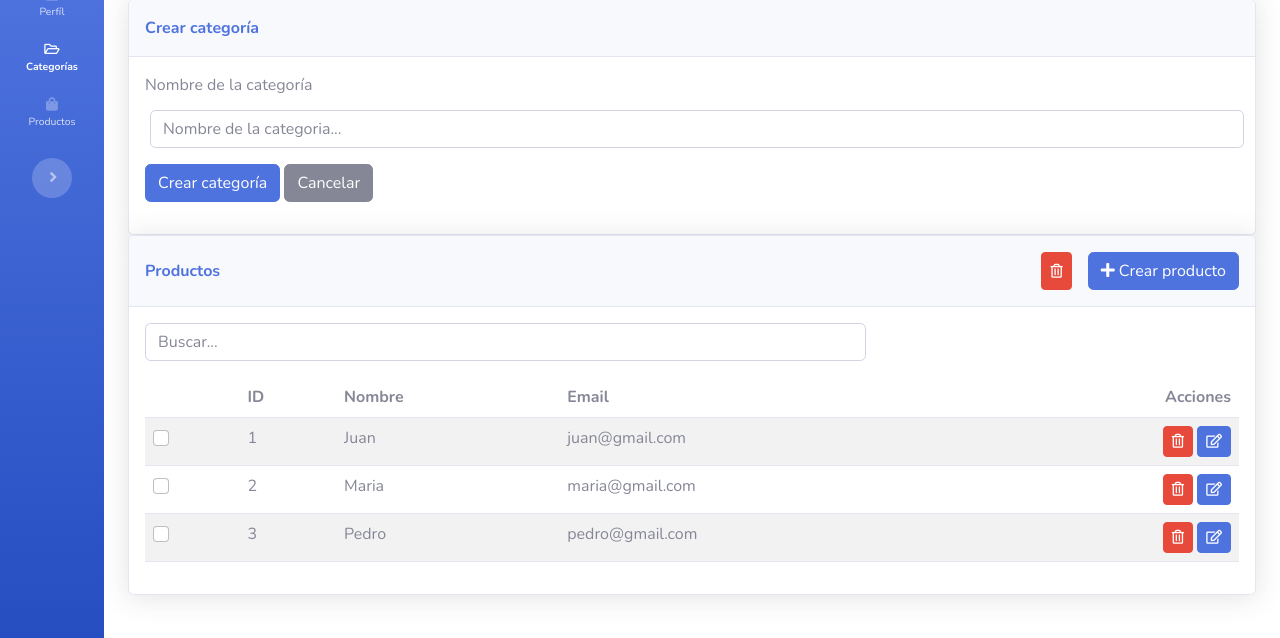
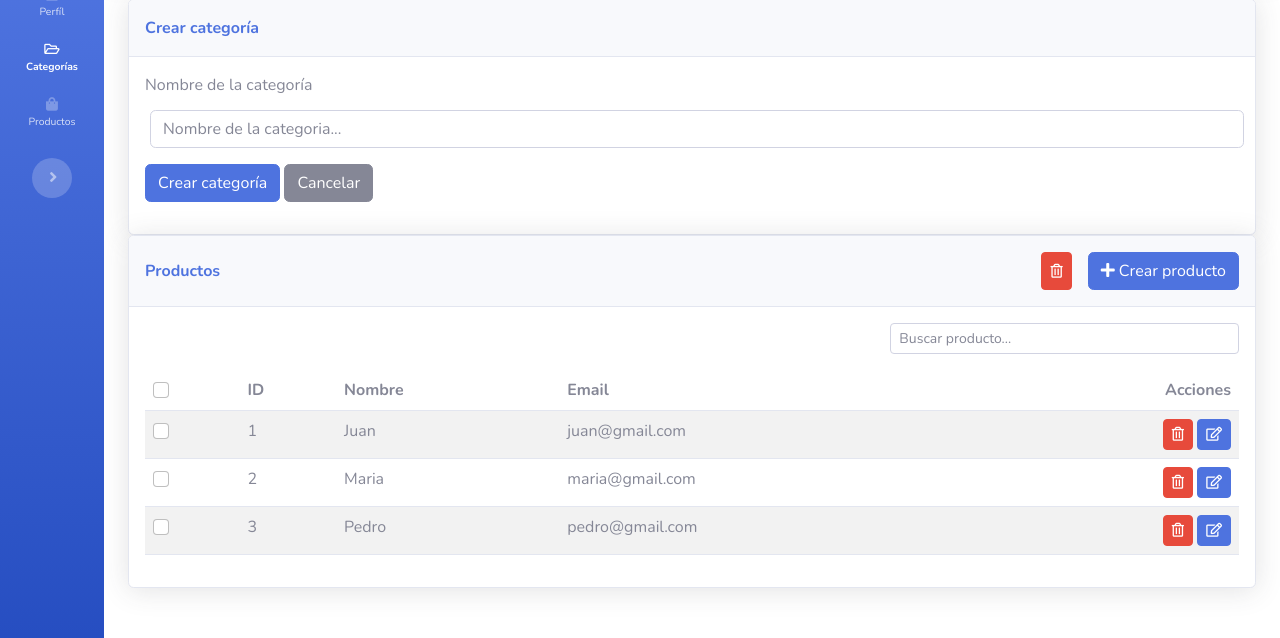
Before and after one commit to williamsjmzhdz/cybergolden, a Django app: page /products/categories/create/category/ in a window 1280 px wide. Shown: the part 95-733 px from the top of the page. Run offline with Django 4.2, Linux system fonts and the light colour scheme; a user stored in the database is signed in; some libraries are stand-ins or nearby versions.

Commit message:
segundo disenio para la tabla.

```diff
--- a/products/templates/products/create-category.html
+++ b/products/templates/products/create-category.html
@@ -49,9 +49,9 @@
         </div>
         <div class="card-body">
           <div class="row mb-3">
-            <div class="col-md-8">
+            <div class="col-md-4 offset-md-8">
               <div class="input-group">
-                <input id="searchInput" type="text" class="form-control" placeholder="Buscar...">
+                <input id="searchInput" type="text" class="form-control form-control-sm" placeholder="Buscar producto...">
               </div>
             </div>
           </div>
@@ -59,7 +59,7 @@
             <table class="table table-striped">
               <thead>
                 <tr>
-                  <th></th>
+                  <th><input id="select-all" class="form-check-input" type="checkbox"></th>
                   <th>ID</th>
                   <th>Nombre</th>
                   <th>Email</th>
@@ -108,9 +108,10 @@
                       <i class="far fa-edit"></i>
                     </button>
                   </td>
-              </tr>
-            </tbody>
-          </table>
+                </tr>
+              </tbody>
+            </table>
+
 
         </div>
       </div>
```
